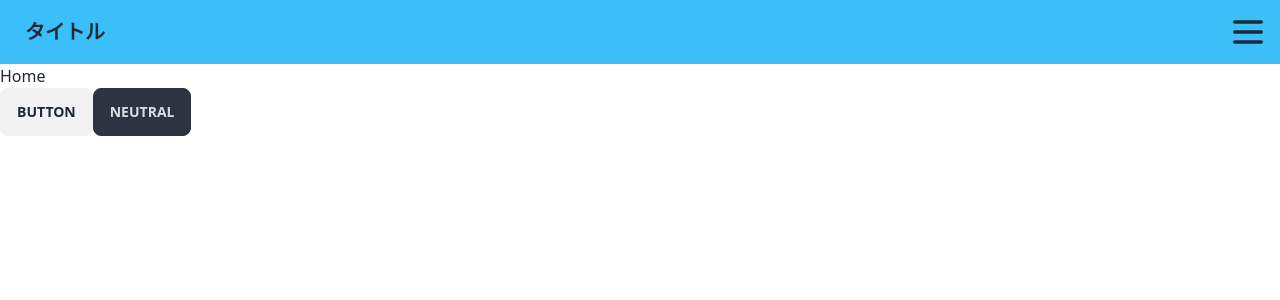
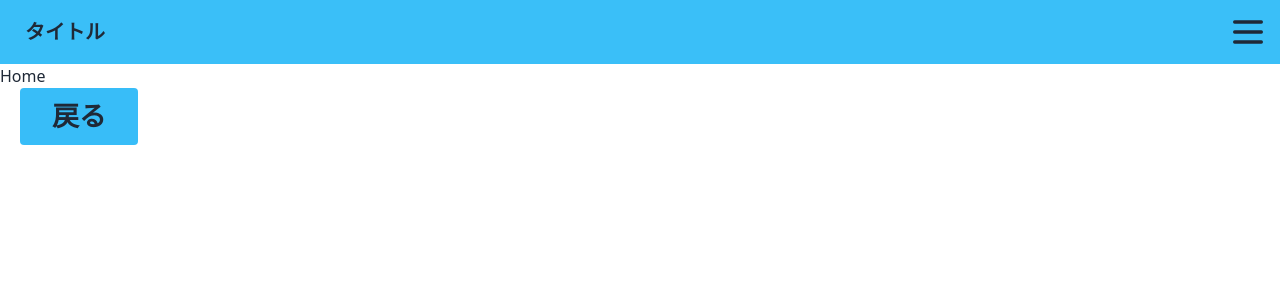
Before and after one commit to axew-is-kibago/kibago-teams, a React (Vite) app: page /home in a window 1280 px wide. Shown: the top 300 px of the page. Built offline with nearby package versions, Linux system fonts and the light colour scheme.

Commit message:
ボタンコンポーネント作成

```diff
--- a/src/components/Button.tsx
+++ b/src/components/Button.tsx
@@ -1,8 +1,7 @@
 function Button() {
     return (
       <>
-        <button className="btn">Button</button>
-        <button className="btn btn-neutral">Neutral</button>
+        <button className="bg-sky-400 text-[27px] px-8 py-2 hover:bg-sky-200 rounded font-bold">戻る</button>
       </>
     )
   }
--- a/src/pages/Home.tsx
+++ b/src/pages/Home.tsx
@@ -6,7 +6,9 @@ export const Home = () => {
       <>
         <Header />
         <div className="">Home</div>
+        <div className="ml-5">
         <Button />
+        </div>
       </>
     );
   };
```
